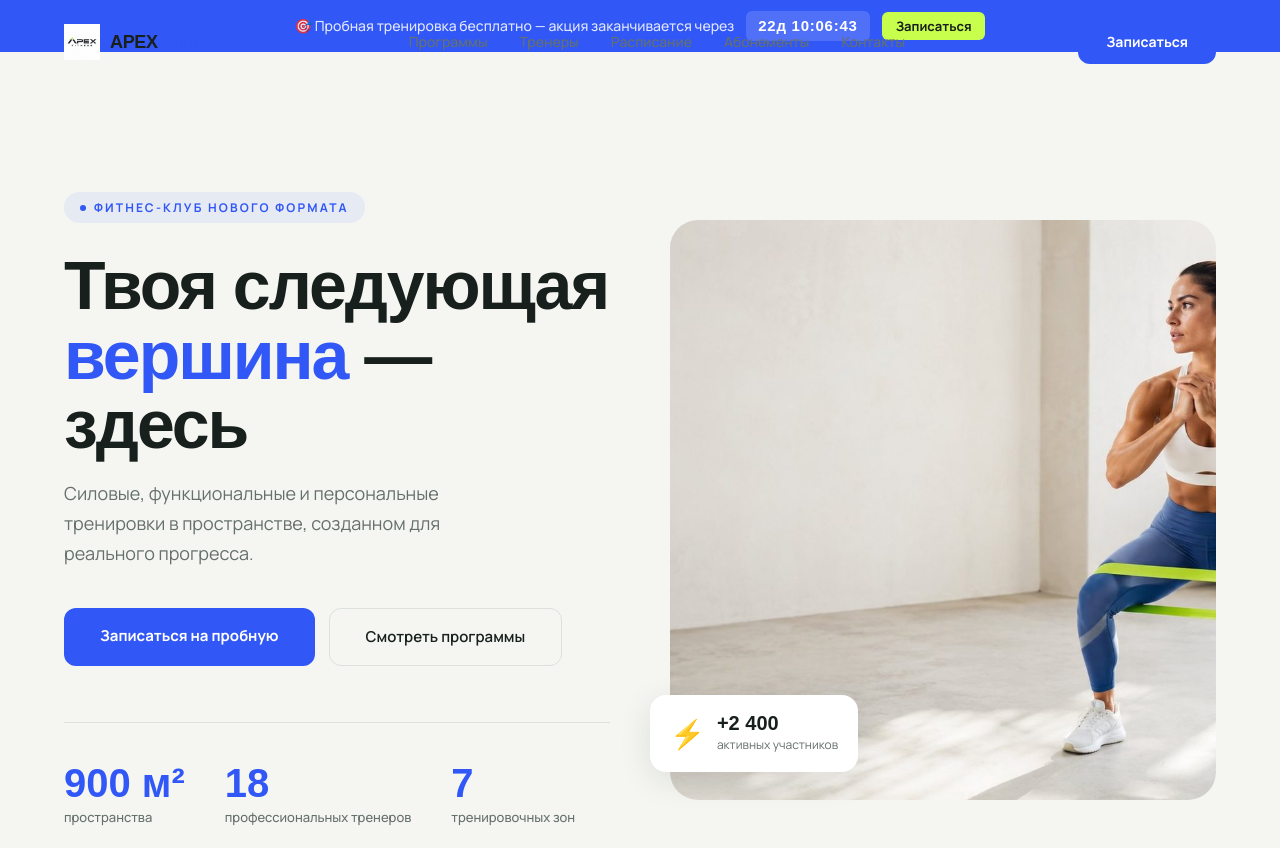
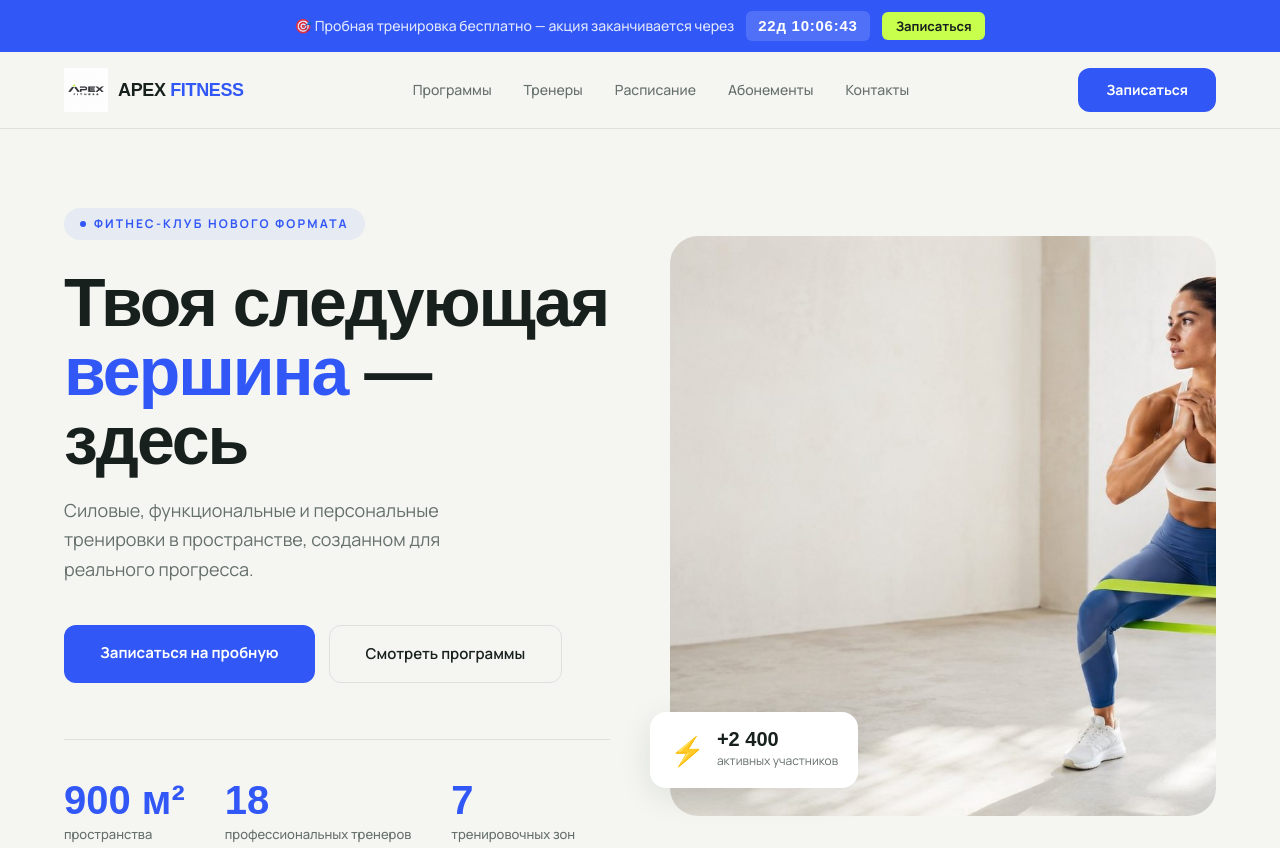
Before and after one commit to SingularityMind/apex-fitness, a plain HTML site: page index.html in a window 1280 px wide. Shown: the top 848 px of the page. Drawn offline with Linux system fonts and the light colour scheme; a web font is replaced by a local one.

Commit message:
Add files via upload

```diff
--- a/css/style.css
+++ b/css/style.css
@@ -49,19 +49,21 @@ a   { text-decoration: none; color: inherit; }
 
 /* ===== NAV ===== */
 nav {
-  position: fixed; top: 0; left: 0; right: 0; z-index: 1000;
+  position: sticky; top: 0; left: 0; right: 0; z-index: 1000;
   display: flex; align-items: center; justify-content: space-between;
-  padding: 20px 64px;
-  transition: background .3s, box-shadow .3s;
+  padding: 16px 64px;
+  background: rgba(245,246,242,0.97);
+  backdrop-filter: blur(8px);
+  -webkit-backdrop-filter: blur(8px);
+  box-shadow: 0 1px 0 var(--border);
 }
 nav.scrolled {
-  background: rgba(245,246,242,0.97);
-  box-shadow: 0 1px 0 var(--border);
+  box-shadow: 0 2px 12px rgba(24,32,29,.08);
 }
 .nav-logo {
   display: flex; align-items: center; gap: 10px;
 }
-.nav-logo img { height: 36px; }
+.nav-logo img { height: 44px; }
 .nav-brand {
   font-family: var(--font-h);
   font-size: 18px; font-weight: 700;
@@ -138,7 +140,7 @@ nav.scrolled {
 
 /* ===== HERO ===== */
 .hero {
-  padding: 140px 64px 80px;
+  padding: 80px 64px 80px;
   max-width: 1400px; margin: 0 auto;
   display: grid; grid-template-columns: 1fr 1fr;
   gap: 60px; align-items: center;
@@ -537,7 +539,7 @@ footer {
   .burger { display: flex; }
   .section-wrap { padding: 0 24px; }
   .section-title { font-size: 32px; }
-  .hero { grid-template-columns: 1fr; padding: 120px 24px 60px; gap: 40px; }
+  .hero { grid-template-columns: 1fr; padding: 60px 24px 60px; gap: 40px; }
   .hero-title { font-size: 44px; }
   .hero-img { height: 360px; }
   .hero-badge { left: 16px; bottom: 16px; }
--- a/js/main.js
+++ b/js/main.js
@@ -1,7 +1,7 @@
 /* ===== NAV SCROLL ===== */
 const navbar = document.getElementById('navbar');
 window.addEventListener('scroll', () => {
-  navbar.classList.toggle('scrolled', window.scrollY > 50);
+  navbar.classList.toggle('scrolled', window.scrollY > 10);
 });
 
 /* ===== BURGER ===== */
```
